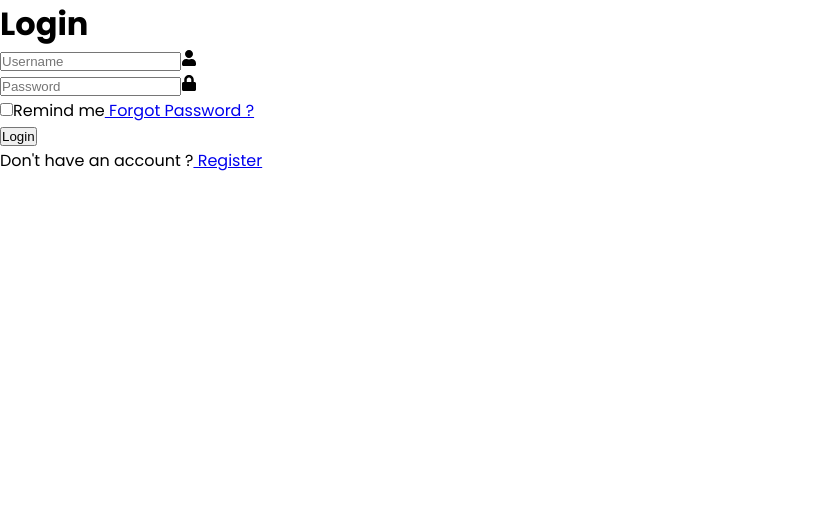
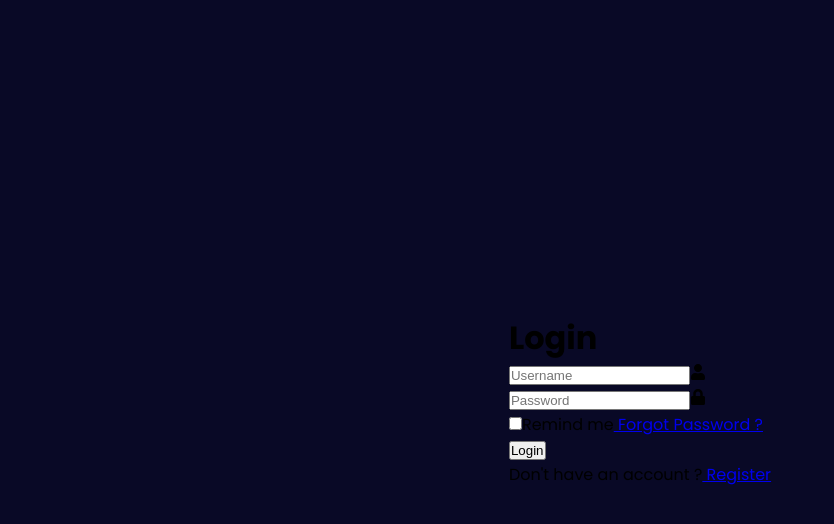
Before and after one commit to abiya005/LOGIN_PAGE, a React (Create React App) app: page / in a window 1280 px wide. Shown: the top 524 px of the page, without its empty margins (0-834 px from the left). Built offline with nearby package versions, Linux system fonts and the light colour scheme.

Commit message:
css changed

```diff
--- a/src/index.css
+++ b/src/index.css
@@ -6,4 +6,9 @@
 }
 body {
   font-family: "Poppins", serif;
+  display: flex;
+  justify-content: center;
+  align-items: center;
+  min-height: 100vh ;
+  background: #090926;
 }
```
